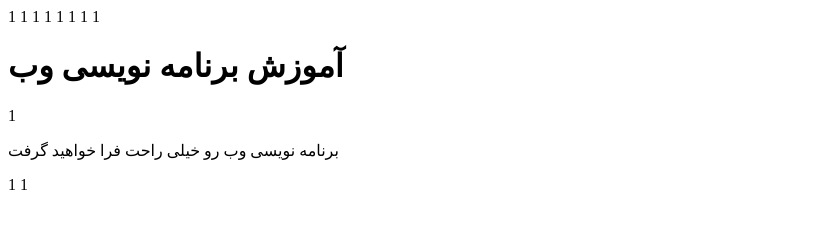
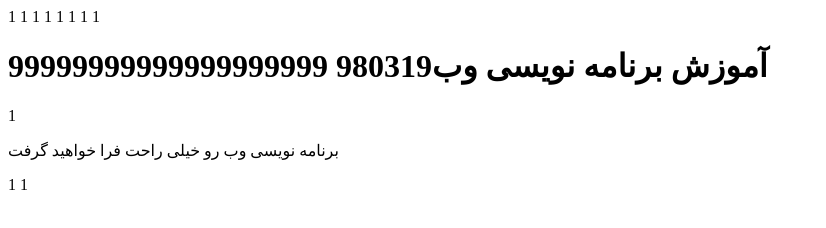
Before and after one commit to salehishakoor/mycode, a plain HTML site: page index.html in a window 1280 px wide. Shown: the whole page, without its empty margins (0-826 px from the left). Drawn offline with Linux system fonts and the light colour scheme.

Commit message:
Update index.html
98031999999999

```diff
--- a/index.html
+++ b/index.html
@@ -14,7 +14,7 @@
 
 1     <body>
 
-1        <h1>آموزش برنامه نویسی وب</h1>
+1        <h1>آموزش برنامه نویسی وب980319     99999999999999999999</h1>
 
 1        <p>برنامه نویسی وب رو خیلی راحت فرا خواهید گرفت</p>
 
```
